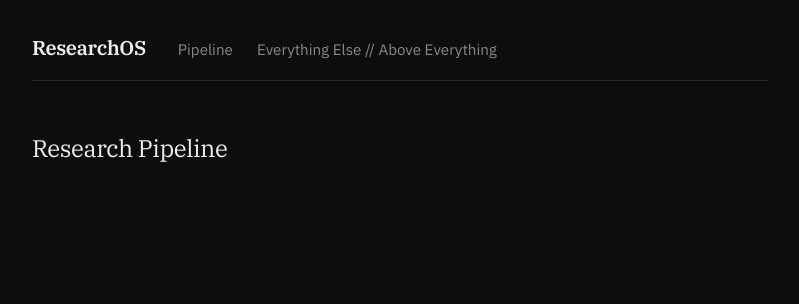
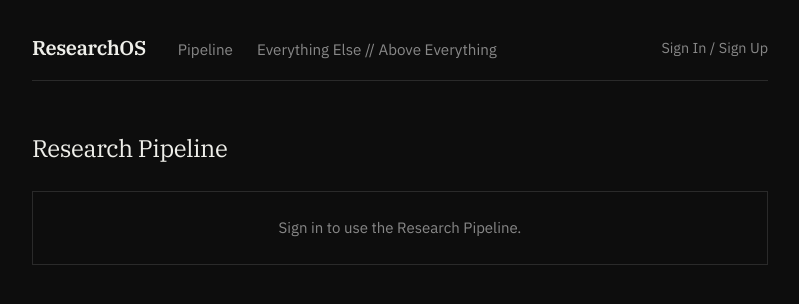
Before and after one commit to Wasberry-spaceapps/ResearchOS, a website: page pipeline.html in a window 1280 px wide. Shown: the whole page, without its empty margins (240-1039 px from the left). Drawn offline with nearby package versions, Linux system fonts and the light colour scheme.

Commit message:
Remove 'hidden' class from login button and notice box

```diff
--- a/pipeline.html
+++ b/pipeline.html
@@ -42,7 +42,7 @@
     </div>
   </div>
   <div class="nav-auth">
-    <button id="btn-login" class="nav-link hidden">Sign In / Sign Up</button>
+    <button id="btn-login" class="nav-link">Sign In / Sign Up</button>
     <div id="user-menu" class="nav-user hidden">
       <span id="user-email"></span>
       <button id="btn-logout" class="nav-link">Sign Out</button>
@@ -54,7 +54,7 @@
     <section class="research-pipeline">
       <h2 class="serif section-heading">Research Pipeline</h2>
 
-      <div id="unauthed-state" class="notice-box hidden">
+      <div id="unauthed-state" class="notice-box">
         Sign in to use the Research Pipeline.
       </div>
 
```
